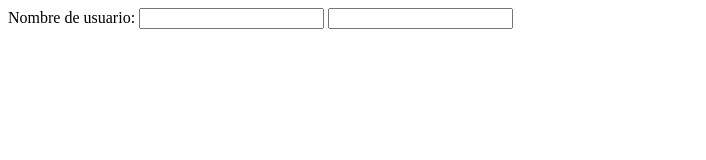
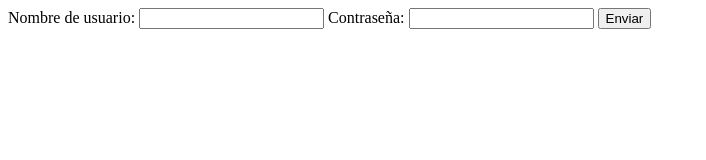
Before and after one commit to viktoria114/MernStack-G4, a plain HTML site: page index.html in a window 1280 px wide. Shown: the whole page, without its empty margins (0-706 px from the left). Drawn offline with Linux system fonts and the light colour scheme.

Commit message:
G4-Task02 completada

```diff
--- a/index.html
+++ b/index.html
@@ -1,18 +1,22 @@
 <!DOCTYPE html>
 <html lang="en">
+
 <head>
   <meta charset="UTF-8" />
   <meta name="viewport" content="width=device-width, initial-scale=1.0" />
   <title>Form Login</title>
 </head>
+
 <body>
   <div>
     <form action="">
       <label for="user">Nombre de usuario: </label>
       <input type="text" name="user" id="user" />
-        <label for="password"></label>
+      <label for="password">Contraseña:</label>
       <input type="password" name="password" id="password" />
+      <input type="submit" value="Enviar">
     </form>
   </div>
 </body>
+
 </html>
```
Lines whose indentation alone changed are shown as unchanged.
